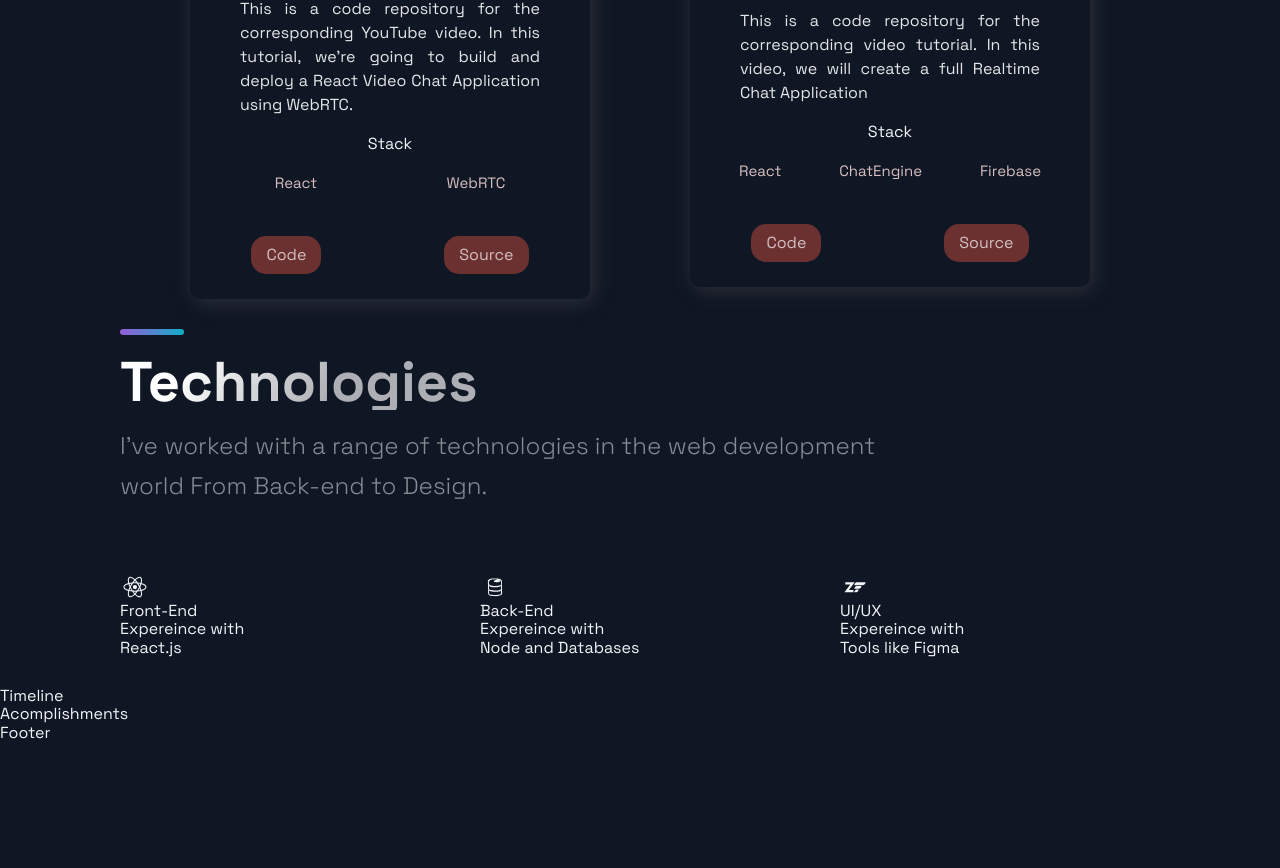
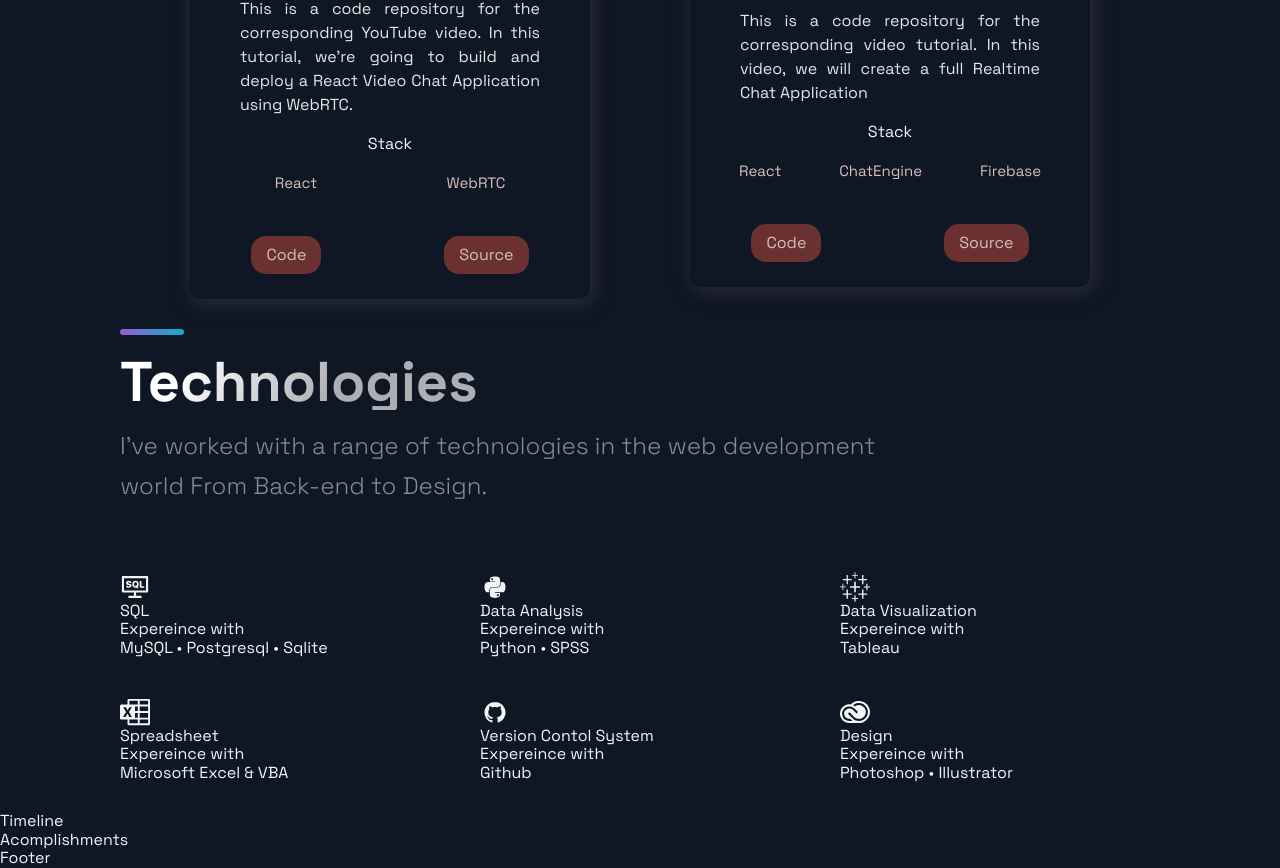
Before and after one commit to maco-data/portfolio_website, a Next.js app: page / in a window 1280 px wide. Shown: the part 1900-2768 px from the top of the page. Before the commit the page ends 2643 px from the top, so only its background shows below. Built offline with nearby package versions, Linux system fonts and the light colour scheme.

Commit message:
Change techologies icons to personal skills

```diff
--- a/src/components/Technologies/Technologies.js
+++ b/src/components/Technologies/Technologies.js
@@ -1,5 +1,11 @@
 import React from "react"
-import { DiFirebase, DiPython, DiReact, DiSwift, DiZend } from "react-icons/di"
+import { DiPython, DiGithubBadge } from "react-icons/di"
+import {
+	SiTableau,
+	SiMicrosoftexcel,
+	SiAdobecreativecloud,
+} from "react-icons/si"
+import { AiOutlineConsoleSql } from "react-icons/ai"
 import {
 	Section,
 	SectionDivider,
@@ -25,22 +31,40 @@ const Technologies = () => (
 		</SectionText>
 		<List>
 			<ListItem>
-				<DiReact size="3rem" />
-				<ListContainer>Front-End</ListContainer>
+				<AiOutlineConsoleSql size="3rem" />
+				<ListContainer>SQL</ListContainer>
 				Expereince with <br />
-				React.js
+				MySQL • Postgresql • Sqlite
 			</ListItem>
 			<ListItem>
-				<DiFirebase size="3rem" />
-				<ListContainer>Back-End</ListContainer>
+				<DiPython size="3rem" />
+				<ListContainer>Data Analysis</ListContainer>
 				Expereince with <br />
-				Node and Databases
+				Python • SPSS
 			</ListItem>
 			<ListItem>
-				<DiZend size="3rem" />
-				<ListContainer>UI/UX</ListContainer>
+				<SiTableau size="3rem" />
+				<ListContainer>Data Visualization</ListContainer>
 				Expereince with <br />
-				Tools like Figma
+				Tableau
+			</ListItem>
+			<ListItem>
+				<SiMicrosoftexcel size="3rem" />
+				<ListContainer>Spreadsheet</ListContainer>
+				Expereince with <br />
+				Microsoft Excel & VBA
+			</ListItem>
+			<ListItem>
+				<DiGithubBadge size="3rem" />
+				<ListContainer>Version Contol System</ListContainer>
+				Expereince with <br />
+				Github
+			</ListItem>
+			<ListItem>
+				<SiAdobecreativecloud size="3rem" />
+				<ListContainer>Design</ListContainer>
+				Expereince with <br />
+				Photoshop • Illustrator
 			</ListItem>
 		</List>
 	</Section>
```
